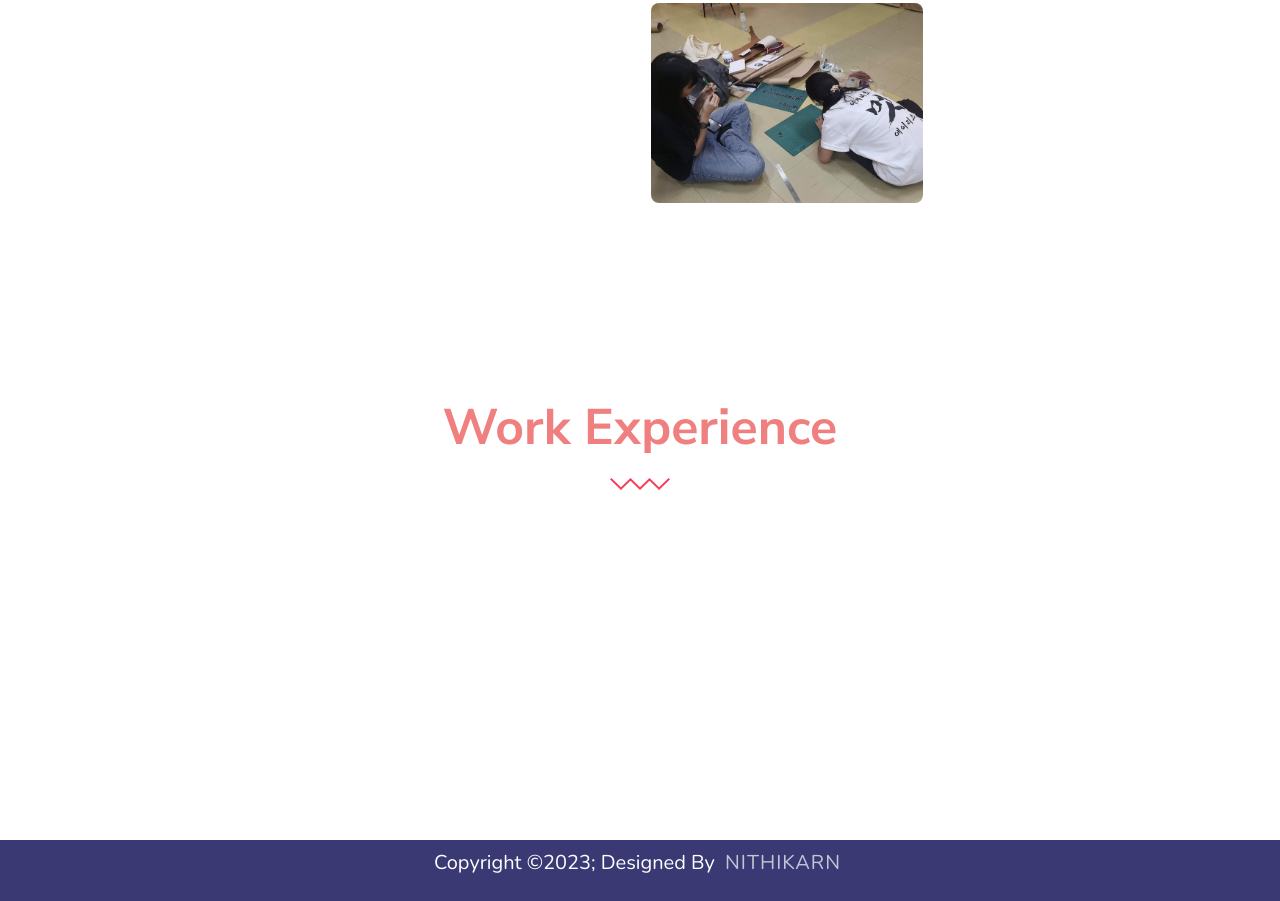
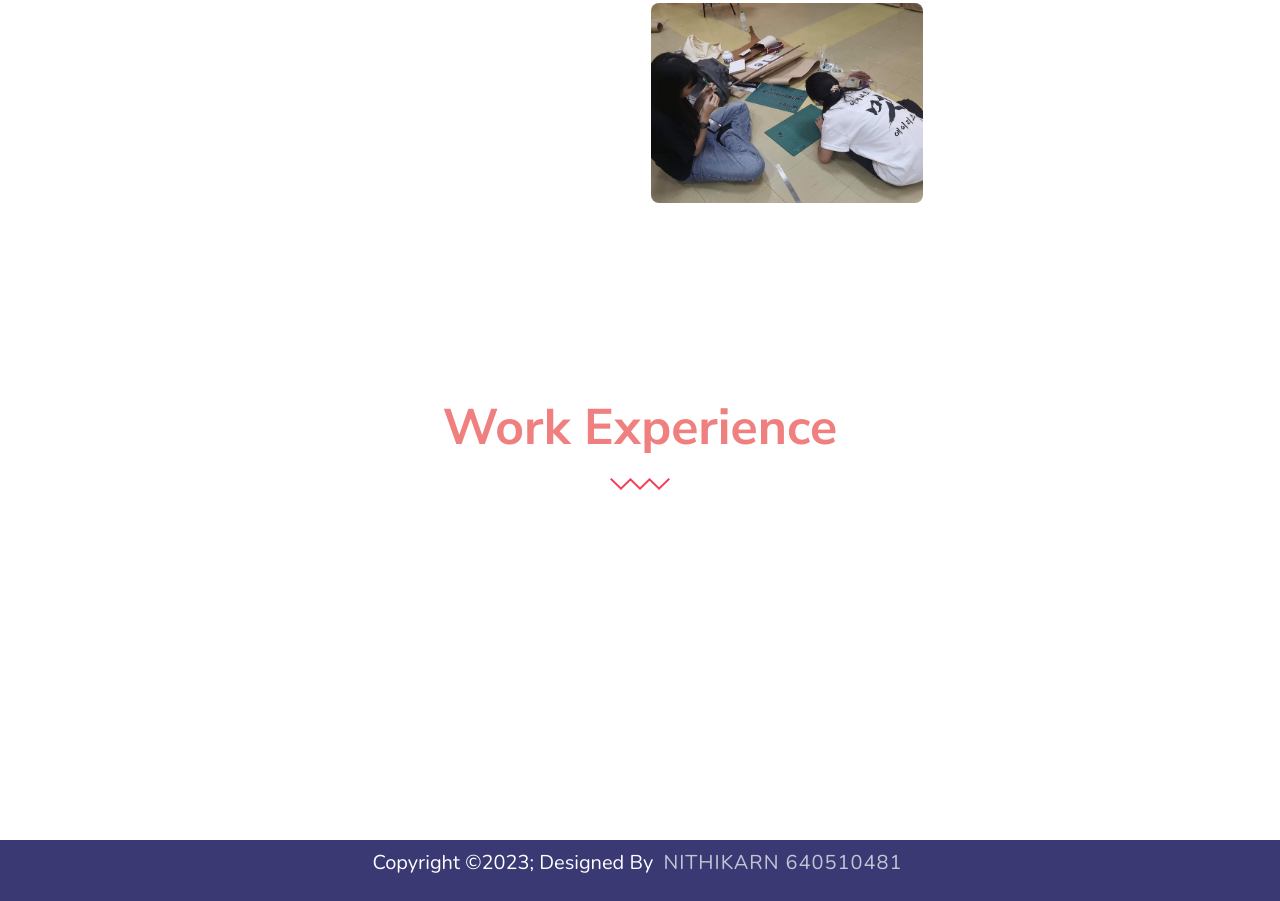
Before and after one commit to nithikarn/resume, a plain HTML site: page index.html in a window 1280 px wide. Shown: the part 4081-4982 px from the top of the page. Drawn offline with nearby package versions, Linux system fonts and the light colour scheme.

Commit message:
version2
แก้ไขรหัสประจำตัวนักศึกษา

```diff
--- a/index.html
+++ b/index.html
@@ -269,8 +269,8 @@
     <footer>
       <div class="footer container"> </div>
       <div class="footerbottom">
-        <p>Copyright ©2023; Designed by <span class="designer">Nithikarn</span>
-        </p>
+        <p>Copyright ©2023; Designed by <span class="designer">Nithikarn
+            640510481</span> </p>
       </div>
     </footer>
     <script src="https://cdn.jsdelivr.net/npm/bootstrap@5.3.2/dist/js/bootstrap.bundle.min.js"
```
Also changed, not shown: 1 other file.
